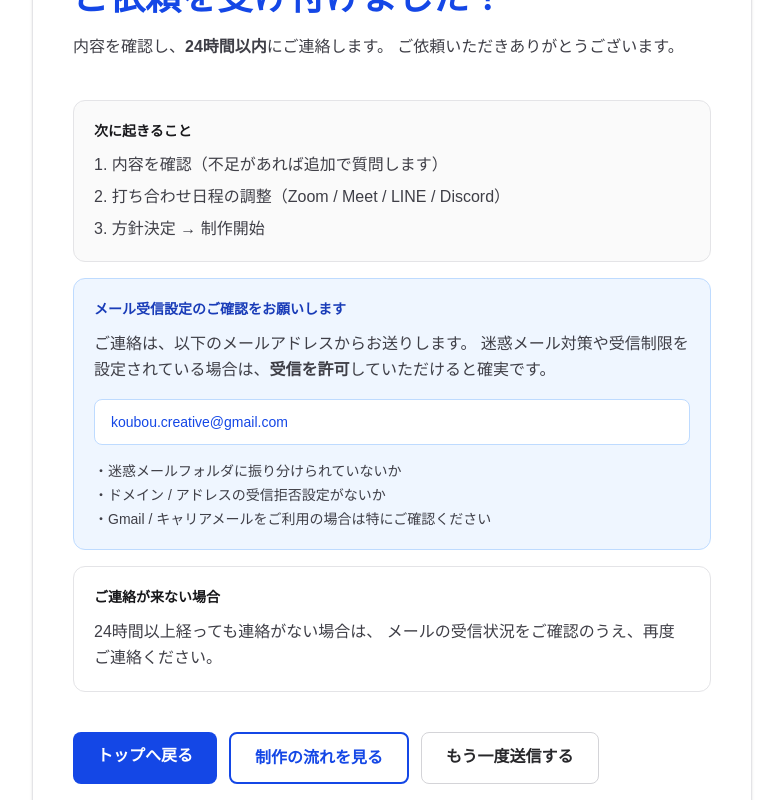
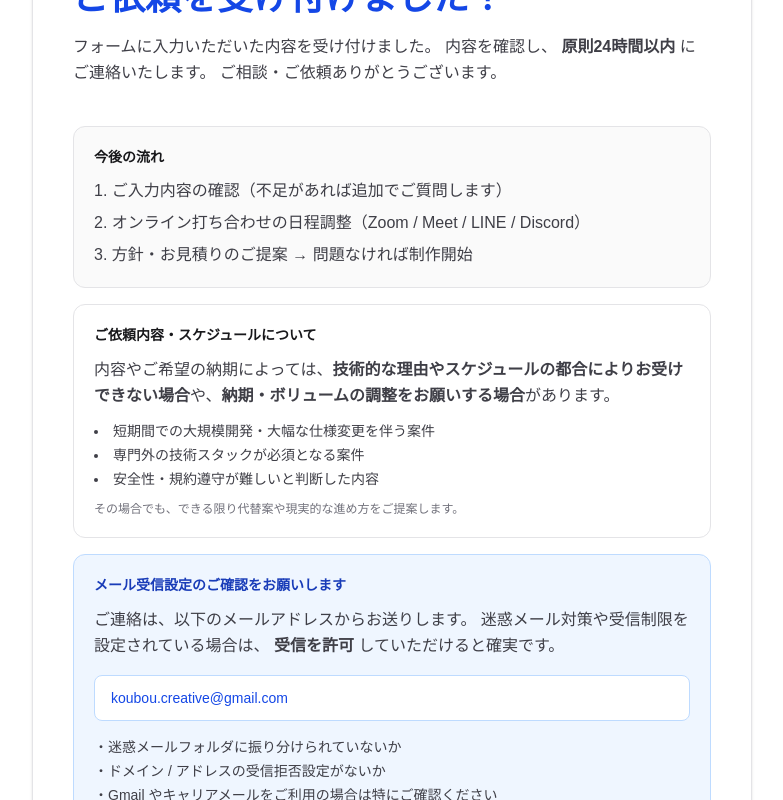
Before and after one commit to kouboucreative-coder/eventweb-works, a Next.js app: page /order/complete in a window 1280 px wide. Shown: the part 280-1080 px from the top of the page, without its empty margins (248-1031 px from the left). Built offline with nearby package versions, Linux system fonts and the light colour scheme.

Commit message:
注文完了ページに技術的制約と納期に関する案内を追記

```diff
--- a/app/order/complete/page.tsx
+++ b/app/order/complete/page.tsx
@@ -12,22 +12,51 @@ export default function OrderCompletePage() {
           </h1>
 
           <p className="mt-4 text-zinc-700 leading-relaxed">
-            内容を確認し、<span className="font-semibold">24時間以内</span>にご連絡します。
-            ご依頼いただきありがとうございます。
+            フォームに入力いただいた内容を受け付けました。
+            内容を確認し、
+            <span className="font-semibold"> 原則24時間以内 </span>
+            にご連絡いたします。
+            ご相談・ご依頼ありがとうございます。
           </p>
 
           {/* 次の流れ */}
           <div className="mt-10 grid gap-4">
             <div className="rounded-xl border border-zinc-200 bg-zinc-50 p-5">
-              <p className="text-sm font-semibold text-zinc-900">次に起きること</p>
+              <p className="text-sm font-semibold text-zinc-900">今後の流れ</p>
               <ol className="mt-3 space-y-2 text-zinc-700">
-                <li>1. 内容を確認（不足があれば追加で質問します）</li>
-                <li>2. 打ち合わせ日程の調整（Zoom / Meet / LINE / Discord）</li>
-                <li>3. 方針決定 → 制作開始</li>
+                <li>1. ご入力内容の確認（不足があれば追加でご質問します）</li>
+                <li>2. オンライン打ち合わせの日程調整（Zoom / Meet / LINE / Discord）</li>
+                <li>3. 方針・お見積りのご提案 → 問題なければ制作開始</li>
               </ol>
             </div>
 
-            {/* 🔽 メール受信のお願い（追加部分） */}
+            {/* 技術的・スケジュール的に難しい依頼について */}
+            <div className="rounded-xl border border-zinc-200 bg-white p-5">
+              <p className="text-sm font-semibold text-zinc-900">
+                ご依頼内容・スケジュールについて
+              </p>
+              <p className="mt-3 text-zinc-700 leading-relaxed">
+                内容やご希望の納期によっては、
+                <span className="font-semibold">
+                  技術的な理由やスケジュールの都合によりお受けできない場合
+                </span>
+                や、
+                <span className="font-semibold">
+                  納期・ボリュームの調整をお願いする場合
+                </span>
+                があります。
+              </p>
+              <ul className="mt-3 text-sm text-zinc-700 list-disc list-inside space-y-1">
+                <li>短期間での大規模開発・大幅な仕様変更を伴う案件</li>
+                <li>専門外の技術スタックが必須となる案件</li>
+                <li>安全性・規約遵守が難しいと判断した内容</li>
+              </ul>
+              <p className="mt-3 text-xs text-zinc-500">
+                その場合でも、できる限り代替案や現実的な進め方をご提案します。
+              </p>
+            </div>
+
+            {/* メール受信のお願い */}
             <div className="rounded-xl border border-blue-200 bg-blue-50 p-5">
               <p className="text-sm font-semibold text-blue-800">
                 メール受信設定のご確認をお願いします
@@ -36,7 +65,8 @@ export default function OrderCompletePage() {
               <p className="mt-3 text-zinc-700 leading-relaxed">
                 ご連絡は、以下のメールアドレスからお送りします。
                 迷惑メール対策や受信制限を設定されている場合は、
-                <span className="font-semibold">受信を許可</span>していただけると確実です。
+                <span className="font-semibold"> 受信を許可 </span>
+                していただけると確実です。
               </p>
 
               <div className="mt-4 rounded-lg bg-white border border-blue-200 px-4 py-3 font-mono text-blue-700 text-sm">
@@ -46,15 +76,21 @@ export default function OrderCompletePage() {
               <ul className="mt-4 text-zinc-700 text-sm space-y-1">
                 <li>・迷惑メールフォルダに振り分けられていないか</li>
                 <li>・ドメイン / アドレスの受信拒否設定がないか</li>
-                <li>・Gmail / キャリアメールをご利用の場合は特にご確認ください</li>
+                <li>・Gmail やキャリアメールをご利用の場合は特にご確認ください</li>
               </ul>
             </div>
 
             <div className="rounded-xl border border-zinc-200 bg-white p-5">
-              <p className="text-sm font-semibold text-zinc-900">ご連絡が来ない場合</p>
+              <p className="text-sm font-semibold text-zinc-900">
+                ご連絡が届かない場合
+              </p>
               <p className="mt-3 text-zinc-700 leading-relaxed">
-                24時間以上経っても連絡がない場合は、
-                メールの受信状況をご確認のうえ、再度ご連絡ください。
+                24時間以上経ってもこちらからのメールが届かない場合は、
+                迷惑メールフォルダや受信設定をご確認のうえ、
+                <span className="font-semibold"> 再度フォームからご連絡 </span>
+                いただくか、
+                <span className="font-semibold"> koubou.creative@gmail.com </span>
+                まで直接ご連絡ください。
               </p>
             </div>
           </div>
@@ -79,13 +115,13 @@ export default function OrderCompletePage() {
               href="/order"
               className="w-full sm:w-auto text-center rounded-lg border border-zinc-300 text-zinc-800 font-semibold px-6 py-3 bg-white hover:bg-zinc-50 transition"
             >
-              もう一度送信する
+              もう一件相談する
             </a>
           </div>
 
           <p className="mt-8 text-xs text-zinc-500 leading-relaxed">
-            ※このページは送信完了後に表示されます。ブラウザの戻る操作で再送信が発生する可能性があるため、
-            追加のご依頼は「もう一度送信する」からお願いします。
+            ※このページは送信完了後に表示されています。ブラウザの戻るボタンから前の画面に戻ると、
+            同じ内容が再送信される場合があります。追加入力がある場合は「もう一件相談する」からお送りください。
           </p>
         </div>
       </div>
```
